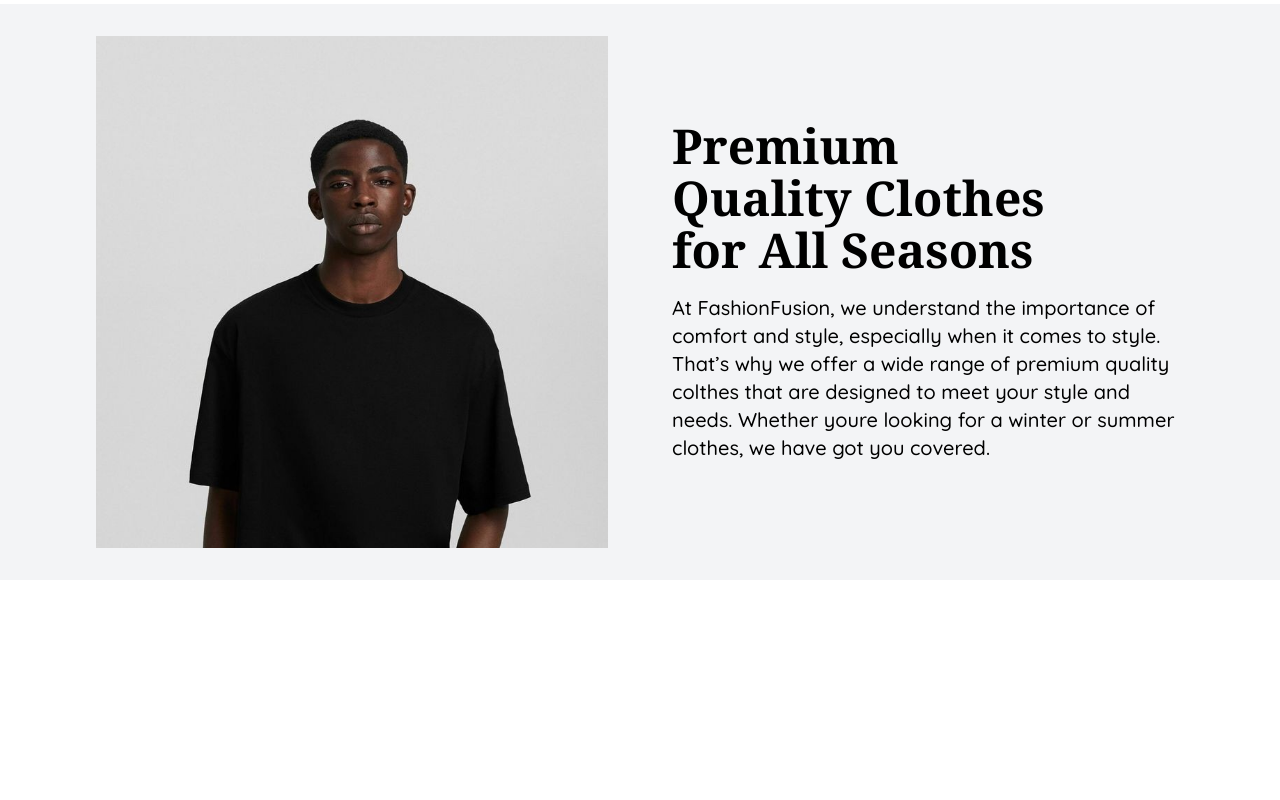
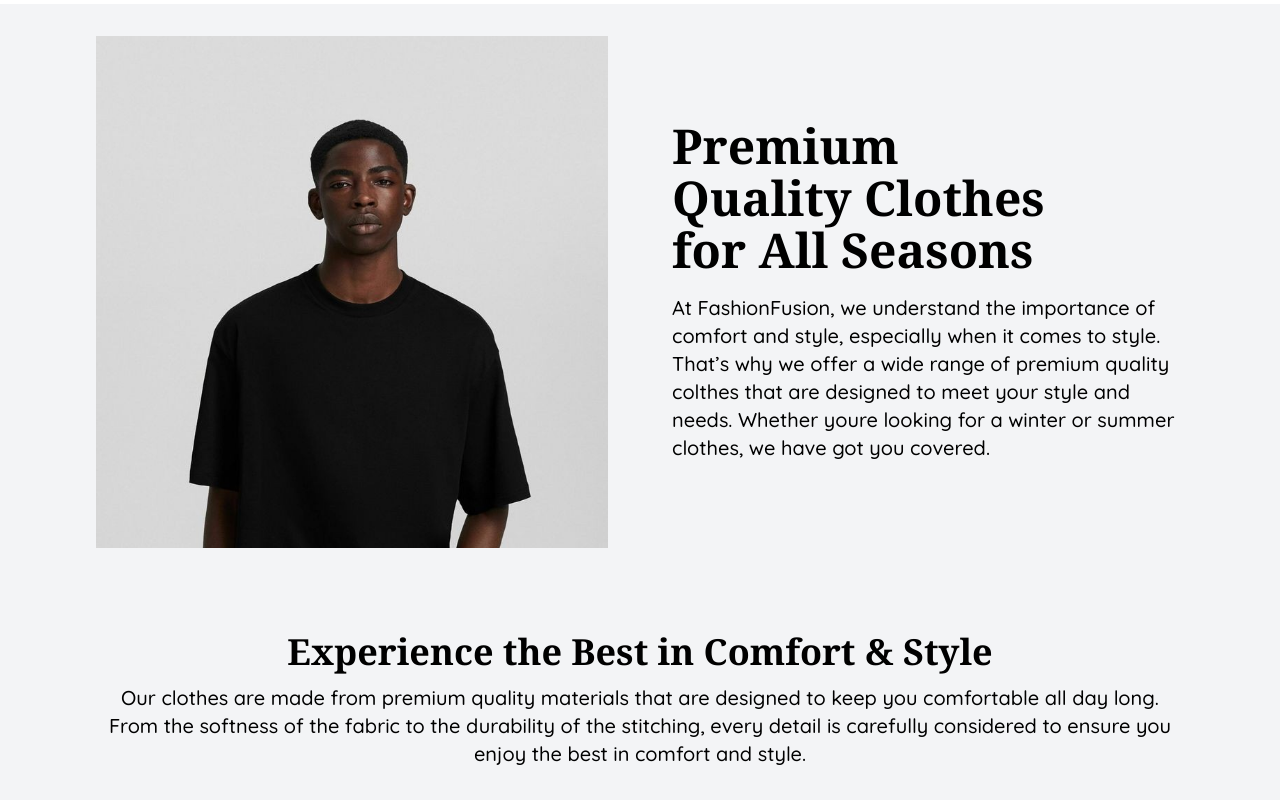
Before and after one commit to sunilshrestha07/FashionFusion, a Next.js app: page / in a window 1280 px wide. Shown: the part 785-1585 px from the top of the page. Before the commit the page ends 1365 px from the top, so only its background shows below. Built offline with nearby package versions, Linux system fonts and the light colour scheme.

Commit message:
made some changes

```diff
--- a/src/components/LowerHeroSection.tsx
+++ b/src/components/LowerHeroSection.tsx
@@ -6,8 +6,10 @@ export default function LowerHeroSection() {
    return (
       <>
          <div className="bg-gray-100">
-            <div className={`grid grid-rows-2 sm:grid-rows-none sm:grid-cols-2 gap-4 sm:gap-6 md:gap-8 ${paddingForpage}`}>
-               <div className=" col-span-1 w-full aspect-square ">
+            <div
+               className={`grid grid-rows-2 sm:grid-rows-none sm:grid-cols-2 gap-4 sm:gap-6 md:gap-8 ${paddingForpage}`}
+            >
+               <div className=" col-span-1 w-full aspect-square flex items-center justify-center ">
                   <Image
                      className="w-full h-full object-cover object-top"
                      src="/images/model.jpg"
@@ -24,7 +26,31 @@ export default function LowerHeroSection() {
                      <p>for All Seasons</p>
                   </div>
                   <div className="font-medium sm:text-sm md:text-base xl:text-xl">
-                    <p>At FashionFusion, we understand the importance of comfort and style, especially when it comes to style. That’s why we offer a wide range of premium quality colthes that are designed to meet your style and needs. Whether youre looking for a winter or summer clothes, we have got you covered.</p>
+                     <p>
+                        At FashionFusion, we understand the importance of
+                        comfort and style, especially when it comes to style.
+                        That’s why we offer a wide range of premium quality
+                        colthes that are designed to meet your style and needs.
+                        Whether youre looking for a winter or summer clothes, we
+                        have got you covered.
+                     </p>
+                  </div>
+               </div>
+            </div>
+
+            <div className={`sm:mt-5 ${paddingForpage}`}>
+               <div className="flex flex-col gap-3">
+                  <div className="text-4xl sm:text-3xl xl:text-4xl font-semibold font-serif flex flex-col text-center">
+                     <p>Experience the Best in Comfort & Style</p>
+                  </div>
+                  <div className=" font-medium sm:text-sm md:text-base xl:text-xl text-center">
+                     <p>
+                        Our clothes are made from premium quality materials that
+                        are designed to keep you comfortable all day long. From
+                        the softness of the fabric to the durability of the
+                        stitching, every detail is carefully considered to
+                        ensure you enjoy the best in comfort and style.
+                     </p>
                   </div>
                </div>
             </div>
```
